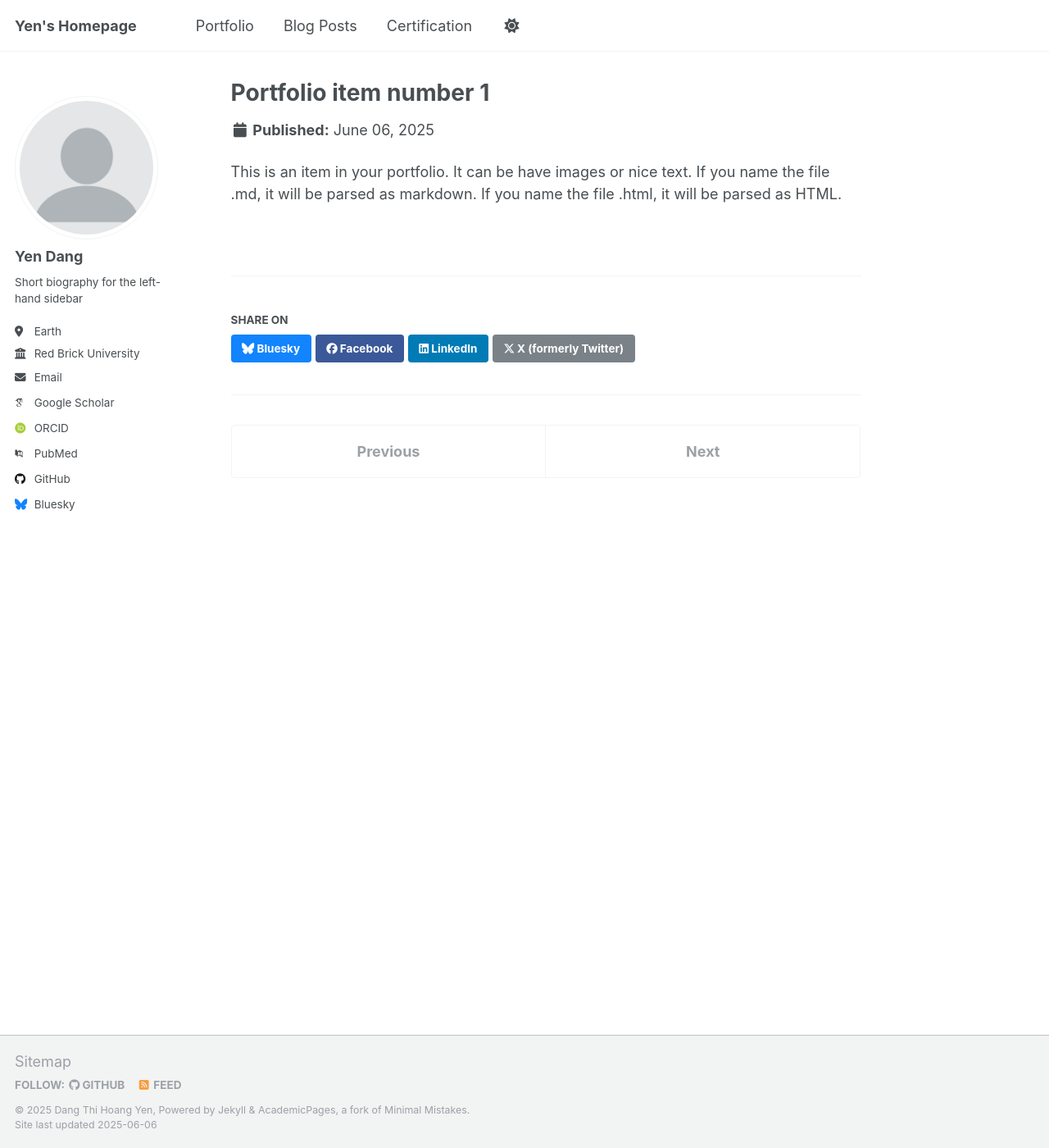
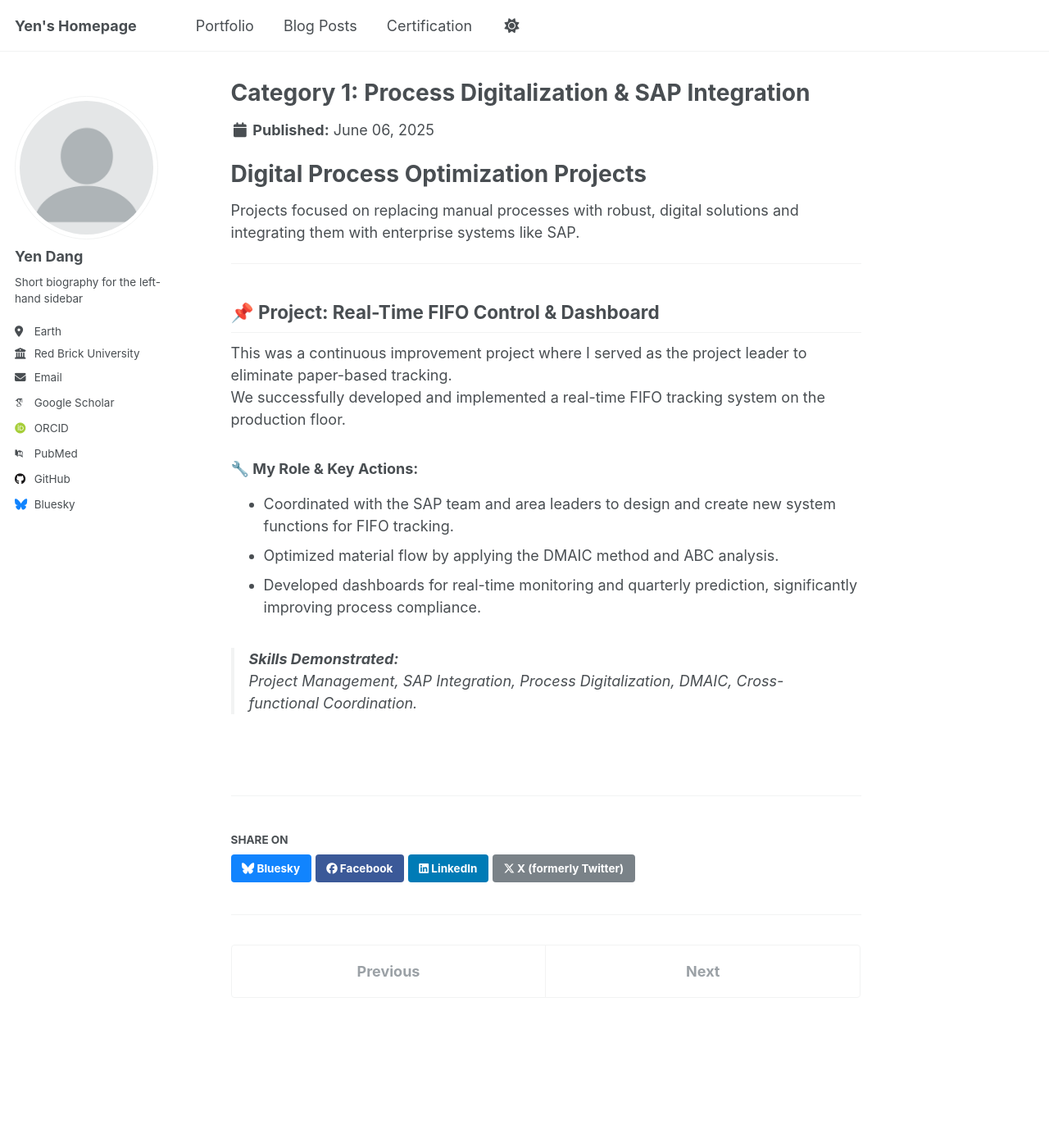
Before and after one commit to yen010390/yen010390.github.io, a Jekyll site: the page built from _portfolio/portfolio-1.md, in a window 1280 px wide and 1400 px high. Shown: the whole window at 82% size. Built offline with Jekyll 4.4.1, drawn with Linux system fonts in a browser that asks for light colours; some web fonts are replaced.

Commit message:
Update portfolio-1.md

```diff
--- a/_portfolio/portfolio-1.md
+++ b/_portfolio/portfolio-1.md
@@ -1,7 +1,25 @@
 ---
-title: "Portfolio item number 1"
+title: "Category 1: Process Digitalization & SAP Integration"
 excerpt: "Short description of portfolio item number 1<br/><img src='/images/500x300.png'>"
 collection: portfolio
 ---
 
-This is an item in your portfolio. It can be have images or nice text. If you name the file .md, it will be parsed as markdown. If you name the file .html, it will be parsed as HTML.
+# Digital Process Optimization Projects
+
+Projects focused on replacing manual processes with robust, digital solutions and integrating them with enterprise systems like SAP.
+
+---
+
+## 📌 Project: Real-Time FIFO Control & Dashboard
+
+This was a continuous improvement project where I served as the project leader to eliminate paper-based tracking.
+We successfully developed and implemented a real-time FIFO tracking system on the production floor.
+
+### 🔧 My Role & Key Actions:
+
+- Coordinated with the SAP team and area leaders to design and create new system functions for FIFO tracking.
+- Optimized material flow by applying the DMAIC method and ABC analysis.
+- Developed dashboards for real-time monitoring and quarterly prediction, significantly improving process compliance.
+
+> **Skills Demonstrated:**
+> Project Management, SAP Integration, Process Digitalization, DMAIC, Cross-functional Coordination.
```
